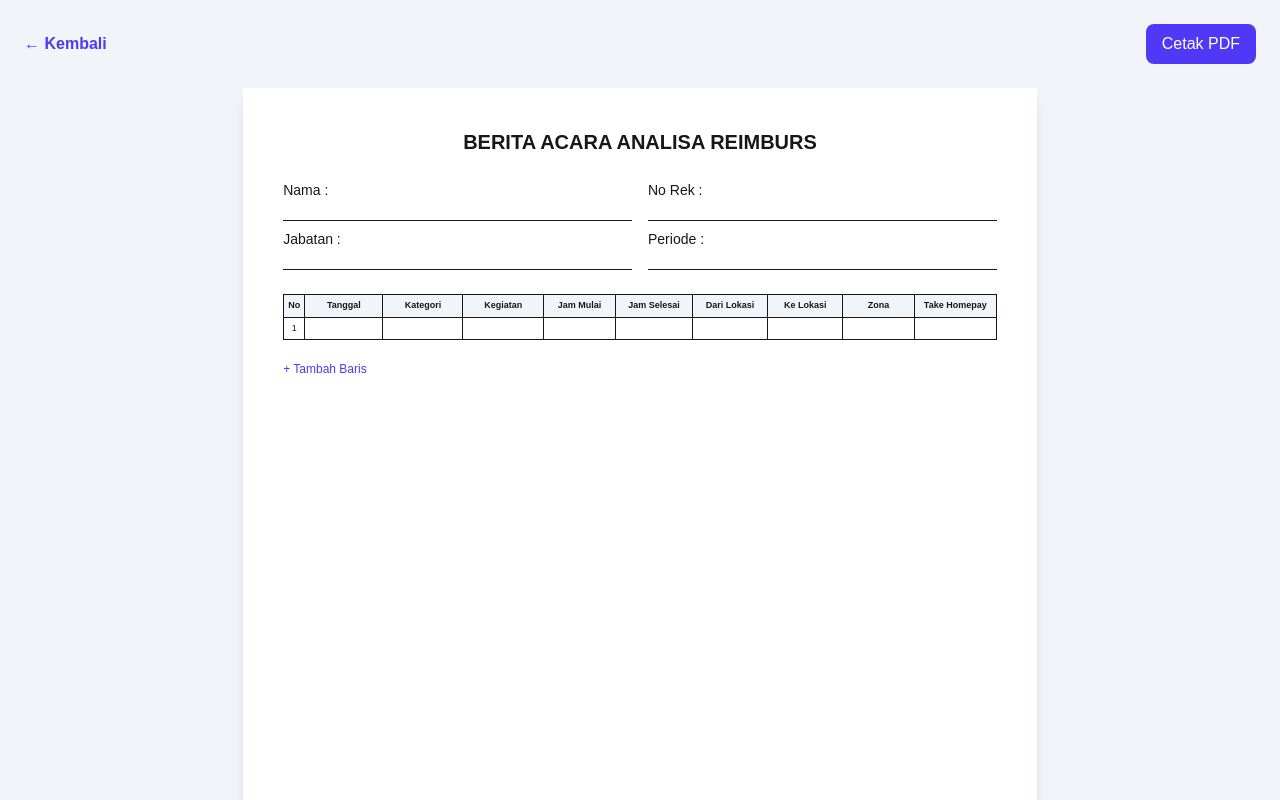
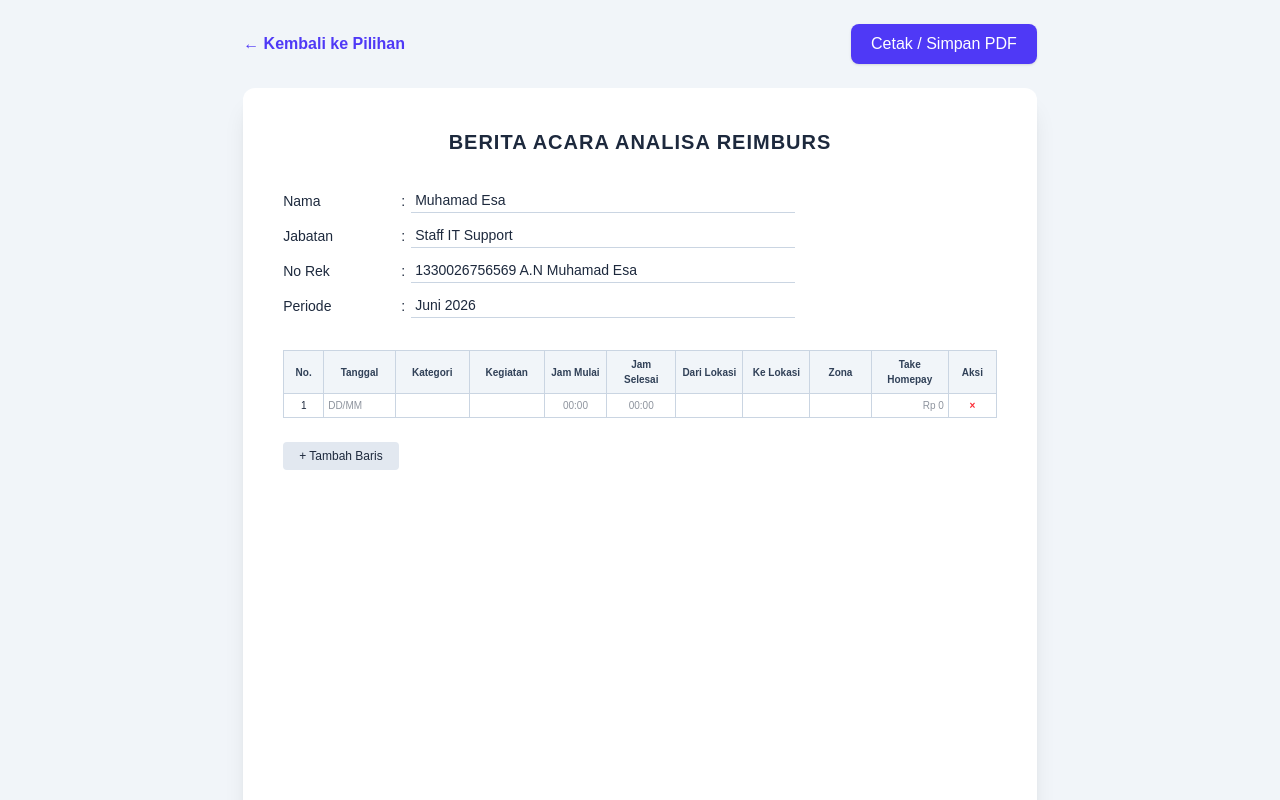
Before and after one commit to muhamadesa1/doc-builder-app, a Next.js app: page /editor/reimburs in a window 1280 px wide. Shown: the top 800 px of the page. Built offline with nearby package versions, Linux system fonts and the light colour scheme.

Commit message:
Update full kode form reimburs rata kiri rapi

```diff
--- a/app/editor/reimburs/page.tsx
+++ b/app/editor/reimburs/page.tsx
@@ -5,10 +5,10 @@ import Link from "next/link";
 
 export default function ReimbursEditor() {
   const [formData, setFormData] = useState({
-    nama: "",
-    jabatan: "",
-    noRek: "",
-    periode: "",
+    nama: "Muhamad Esa",
+    jabatan: "Staff IT Support",
+    noRek: "1330026756569 A.N Muhamad Esa",
+    periode: "Juni 2026",
     items: [
       { no: 1, tanggal: "", kategori: "", kegiatan: "", mulai: "", selesai: "", dari: "", ke: "", zona: "", total: "" },
     ],
@@ -27,66 +27,217 @@ export default function ReimbursEditor() {
   const addItem = () => {
     setFormData({
       ...formData,
-      items: [...formData.items, { no: formData.items.length + 1, tanggal: "", kategori: "", kegiatan: "", mulai: "", selesai: "", dari: "", ke: "", zona: "", total: "" }],
+      items: [
+        ...formData.items,
+        {
+          no: formData.items.length + 1,
+          tanggal: "",
+          kategori: "",
+          kegiatan: "",
+          mulai: "",
+          selesai: "",
+          dari: "",
+          ke: "",
+          zona: "",
+          total: "",
+        },
+      ],
     });
   };
 
+  const removeItem = (index: number) => {
+    const newItems = formData.items.filter((_, i) => i !== index);
+    // Re-index nomor urut
+    const reindexed = newItems.map((item, idx) => ({ ...item, no: idx + 1 }));
+    setFormData({ ...formData, items: reindexed });
+  };
+
   return (
-    <div className="min-h-screen bg-slate-100 p-6">
-      <header className="flex justify-between items-center mb-6 print:hidden">
-        <Link href="/" className="text-indigo-600 font-bold">← Kembali</Link>
-        <button onClick={() => window.print()} className="bg-indigo-600 text-white px-4 py-2 rounded-lg">Cetak PDF</button>
+    <div className="min-h-screen bg-slate-100 dark:bg-slate-900 p-6 text-slate-800 dark:text-slate-100">
+      {/* Top Navigation / Actions */}
+      <header className="max-w-[210mm] mx-auto flex justify-between items-center mb-6 print:hidden">
+        <Link href="/" className="text-indigo-600 dark:text-indigo-400 font-bold hover:underline">
+          ← Kembali ke Pilihan
+        </Link>
+        <button
+          onClick={() => window.print()}
+          className="bg-indigo-600 hover:bg-indigo-700 text-white px-5 py-2 rounded-lg font-medium shadow transition-all"
+        >
+          Cetak / Simpan PDF
+        </button>
       </header>
 
-      <div className="max-w-[210mm] mx-auto bg-white p-10 shadow-lg min-h-[297mm]">
-        <h1 className="text-center font-bold text-xl uppercase mb-6">Berita Acara Analisa Reimburs</h1>
+      {/* Document Sheet (A4 size look) */}
+      <div className="max-w-[210mm] mx-auto bg-white dark:bg-slate-800 p-10 shadow-xl rounded-xl min-h-[297mm]">
+        <h1 className="text-center font-bold text-xl uppercase mb-8 tracking-wider">
+          Berita Acara Analisa Reimburs
+        </h1>
 
-        {/* Header Section */}
-        <div className="grid grid-cols-2 gap-4 mb-6 text-sm">
-          <div className="space-y-2">
-            <p>Nama : <input name="nama" value={formData.nama} onChange={handleChange} className="border-b w-full" /></p>
-            <p>Jabatan : <input name="jabatan" value={formData.jabatan} onChange={handleChange} className="border-b w-full" /></p>
+        {/* Header Section (Rata Kiri) */}
+        <div className="mb-8 text-sm space-y-2.5 max-w-lg">
+          <div className="flex items-center">
+            <span className="w-28 font-medium">Nama</span>
+            <span className="w-4 text-center">:</span>
+            <span className="flex-1">
+              <input
+                name="nama"
+                value={formData.nama}
+                onChange={handleChange}
+                className="border-b border-slate-300 dark:border-slate-600 w-full bg-transparent px-1 py-0.5 focus:outline-none focus:border-indigo-600"
+              />
+            </span>
           </div>
-          <div className="space-y-2">
-            <p>No Rek : <input name="noRek" value={formData.noRek} onChange={handleChange} className="border-b w-full" /></p>
-            <p>Periode : <input name="periode" value={formData.periode} onChange={handleChange} className="border-b w-full" /></p>
+          <div className="flex items-center">
+            <span className="w-28 font-medium">Jabatan</span>
+            <span className="w-4 text-center">:</span>
+            <span className="flex-1">
+              <input
+                name="jabatan"
+                value={formData.jabatan}
+                onChange={handleChange}
+                className="border-b border-slate-300 dark:border-slate-600 w-full bg-transparent px-1 py-0.5 focus:outline-none focus:border-indigo-600"
+              />
+            </span>
+          </div>
+          <div className="flex items-center">
+            <span className="w-28 font-medium">No Rek</span>
+            <span className="w-4 text-center">:</span>
+            <span className="flex-1">
+              <input
+                name="noRek"
+                value={formData.noRek}
+                onChange={handleChange}
+                className="border-b border-slate-300 dark:border-slate-600 w-full bg-transparent px-1 py-0.5 focus:outline-none focus:border-indigo-600"
+              />
+            </span>
+          </div>
+          <div className="flex items-center">
+            <span className="w-28 font-medium">Periode</span>
+            <span className="w-4 text-center">:</span>
+            <span className="flex-1">
+              <input
+                name="periode"
+                value={formData.periode}
+                onChange={handleChange}
+                className="border-b border-slate-300 dark:border-slate-600 w-full bg-transparent px-1 py-0.5 focus:outline-none focus:border-indigo-600"
+              />
+            </span>
           </div>
         </div>
 
         {/* Table Section */}
-        <table className="w-full border-collapse border text-[9px] mb-4">
+        <div className="overflow-x-auto mb-6">
+          <table className="w-full border-collapse border border-slate-300 dark:border-slate-700 text-[10px]">
             <thead>
-            <tr className="bg-slate-100">
-              <th className="border p-1">No</th>
-              <th className="border p-1">Tanggal</th>
-              <th className="border p-1">Kategori</th>
-              <th className="border p-1">Kegiatan</th>
-              <th className="border p-1">Jam Mulai</th>
-              <th className="border p-1">Jam Selesai</th>
-              <th className="border p-1">Dari Lokasi</th>
-              <th className="border p-1">Ke Lokasi</th>
-              <th className="border p-1">Zona</th>
-              <th className="border p-1">Take Homepay</th>
+              <tr className="bg-slate-100 dark:bg-slate-700 text-slate-700 dark:text-slate-200">
+                <th className="border border-slate-300 dark:border-slate-600 p-1.5 w-10">No.</th>
+                <th className="border border-slate-300 dark:border-slate-600 p-1.5">Tanggal</th>
+                <th className="border border-slate-300 dark:border-slate-600 p-1.5">Kategori</th>
+                <th className="border border-slate-300 dark:border-slate-600 p-1.5">Kegiatan</th>
+                <th className="border border-slate-300 dark:border-slate-600 p-1.5">Jam Mulai</th>
+                <th className="border border-slate-300 dark:border-slate-600 p-1.5">Jam Selesai</th>
+                <th className="border border-slate-300 dark:border-slate-600 p-1.5">Dari Lokasi</th>
+                <th className="border border-slate-300 dark:border-slate-600 p-1.5">Ke Lokasi</th>
+                <th className="border border-slate-300 dark:border-slate-600 p-1.5">Zona</th>
+                <th className="border border-slate-300 dark:border-slate-600 p-1.5">Take Homepay</th>
+                <th className="border border-slate-300 dark:border-slate-600 p-1.5 w-12 print:hidden">Aksi</th>
               </tr>
             </thead>
             <tbody>
               {formData.items.map((item, idx) => (
-              <tr key={idx}>
-                <td className="border p-1 text-center">{item.no}</td>
-                <td className="border p-1"><input value={item.tanggal} onChange={(e) => handleItemChange(idx, 'tanggal', e.target.value)} className="w-full" /></td>
-                <td className="border p-1"><input value={item.kategori} onChange={(e) => handleItemChange(idx, 'kategori', e.target.value)} className="w-full" /></td>
-                <td className="border p-1"><input value={item.kegiatan} onChange={(e) => handleItemChange(idx, 'kegiatan', e.target.value)} className="w-full" /></td>
-                <td className="border p-1"><input value={item.mulai} onChange={(e) => handleItemChange(idx, 'mulai', e.target.value)} className="w-full" /></td>
-                <td className="border p-1"><input value={item.selesai} onChange={(e) => handleItemChange(idx, 'selesai', e.target.value)} className="w-full" /></td>
-                <td className="border p-1"><input value={item.dari} onChange={(e) => handleItemChange(idx, 'dari', e.target.value)} className="w-full" /></td>
-                <td className="border p-1"><input value={item.ke} onChange={(e) => handleItemChange(idx, 'ke', e.target.value)} className="w-full" /></td>
-                <td className="border p-1"><input value={item.zona} onChange={(e) => handleItemChange(idx, 'zona', e.target.value)} className="w-full" /></td>
-                <td className="border p-1"><input value={item.total} onChange={(e) => handleItemChange(idx, 'total', e.target.value)} className="w-full" /></td>
+                <tr key={idx} className="hover:bg-slate-50 dark:hover:bg-slate-700/40">
+                  <td className="border border-slate-300 dark:border-slate-600 p-1 text-center">{item.no}</td>
+                  <td className="border border-slate-300 dark:border-slate-600 p-1">
+                    <input
+                      value={item.tanggal}
+                      onChange={(e) => handleItemChange(idx, "tanggal", e.target.value)}
+                      className="w-full bg-transparent focus:outline-none"
+                      placeholder="DD/MM"
+                    />
+                  </td>
+                  <td className="border border-slate-300 dark:border-slate-600 p-1">
+                    <input
+                      value={item.kategori}
+                      onChange={(e) => handleItemChange(idx, "kategori", e.target.value)}
+                      className="w-full bg-transparent focus:outline-none"
+                    />
+                  </td>
+                  <td className="border border-slate-300 dark:border-slate-600 p-1">
+                    <input
+                      value={item.kegiatan}
+                      onChange={(e) => handleItemChange(idx, "kegiatan", e.target.value)}
+                      className="w-full bg-transparent focus:outline-none"
+                    />
+                  </td>
+                  <td className="border border-slate-300 dark:border-slate-600 p-1">
+                    <input
+                      value={item.mulai}
+                      onChange={(e) => handleItemChange(idx, "mulai", e.target.value)}
+                      className="w-full bg-transparent focus:outline-none text-center"
+                      placeholder="00:00"
+                    />
+                  </td>
+                  <td className="border border-slate-300 dark:border-slate-600 p-1">
+                    <input
+                      value={item.selesai}
+                      onChange={(e) => handleItemChange(idx, "selesai", e.target.value)}
+                      className="w-full bg-transparent focus:outline-none text-center"
+                      placeholder="00:00"
+                    />
+                  </td>
+                  <td className="border border-slate-300 dark:border-slate-600 p-1">
+                    <input
+                      value={item.dari}
+                      onChange={(e) => handleItemChange(idx, "dari", e.target.value)}
+                      className="w-full bg-transparent focus:outline-none"
+                    />
+                  </td>
+                  <td className="border border-slate-300 dark:border-slate-600 p-1">
+                    <input
+                      value={item.ke}
+                      onChange={(e) => handleItemChange(idx, "ke", e.target.value)}
+                      className="w-full bg-transparent focus:outline-none"
+                    />
+                  </td>
+                  <td className="border border-slate-300 dark:border-slate-600 p-1">
+                    <input
+                      value={item.zona}
+                      onChange={(e) => handleItemChange(idx, "zona", e.target.value)}
+                      className="w-full bg-transparent focus:outline-none text-center"
+                    />
+                  </td>
+                  <td className="border border-slate-300 dark:border-slate-600 p-1">
+                    <input
+                      value={item.total}
+                      onChange={(e) => handleItemChange(idx, "total", e.target.value)}
+                      className="w-full bg-transparent focus:outline-none text-right font-medium"
+                      placeholder="Rp 0"
+                    />
+                  </td>
+                  <td className="border border-slate-300 dark:border-slate-600 p-1 text-center print:hidden">
+                    <button
+                      onClick={() => removeItem(idx)}
+                      className="text-red-500 hover:text-red-700 font-bold px-1"
+                      title="Hapus baris"
+                    >
+                      ×
+                    </button>
+                  </td>
                 </tr>
               ))}
             </tbody>
           </table>
-        <button onClick={addItem} className="text-xs text-indigo-600 print:hidden">+ Tambah Baris</button>
+        </div>
+
+        {/* Action Tambah Baris */}
+        <div className="print:hidden">
+          <button
+            onClick={addItem}
+            className="bg-slate-200 dark:bg-slate-700 hover:bg-slate-300 text-slate-800 dark:text-slate-200 px-4 py-1.5 rounded text-xs font-medium transition-colors"
+          >
+            + Tambah Baris
+          </button>
+        </div>
       </div>
     </div>
   );
```
Lines whose indentation alone changed are shown as unchanged.
